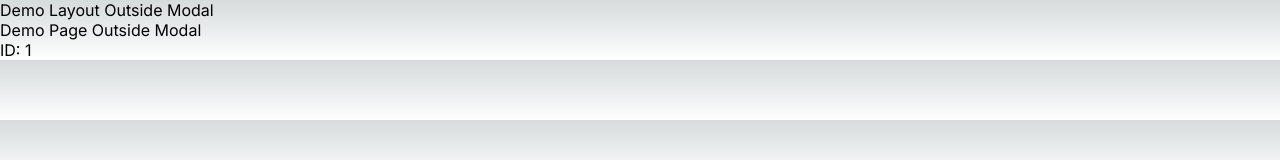
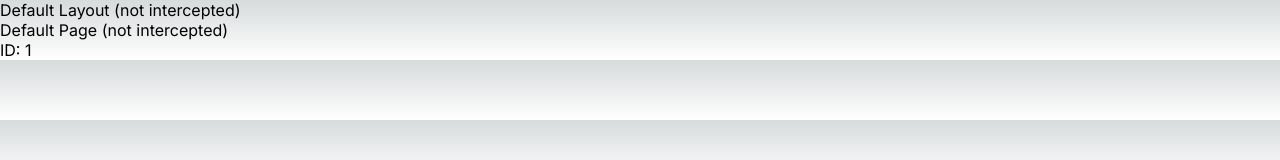
Before and after one commit to brendan-ch/intercepting-routes-demo, a Next.js app: page /demo/1 in a window 1280 px wide. Shown: the top 160 px of the page. Built offline with nearby package versions, Linux system fonts and the light colour scheme.

Commit message:
some more renaming

```diff
--- a/src/app/demo/[id]/layout.tsx
+++ b/src/app/demo/[id]/layout.tsx
@@ -5,7 +5,7 @@ interface LayoutProps {
 export default function DemoLayout({ children }: LayoutProps) {
   return (
     <div>
-      <p>Demo Layout Outside Modal</p>
+      <p>Default Layout (not intercepted)</p>
       {children}
     </div>
   )
--- a/src/app/demo/[id]/page.tsx
+++ b/src/app/demo/[id]/page.tsx
@@ -7,7 +7,7 @@ interface Props {
 export default function DemoPage({ params }: Props) {
   return (
     <>
-      <p>Demo Page Outside Modal</p>
+      <p>Default Page (not intercepted)</p>
       <p>ID: {params.id}</p>
     </>
   )
```
